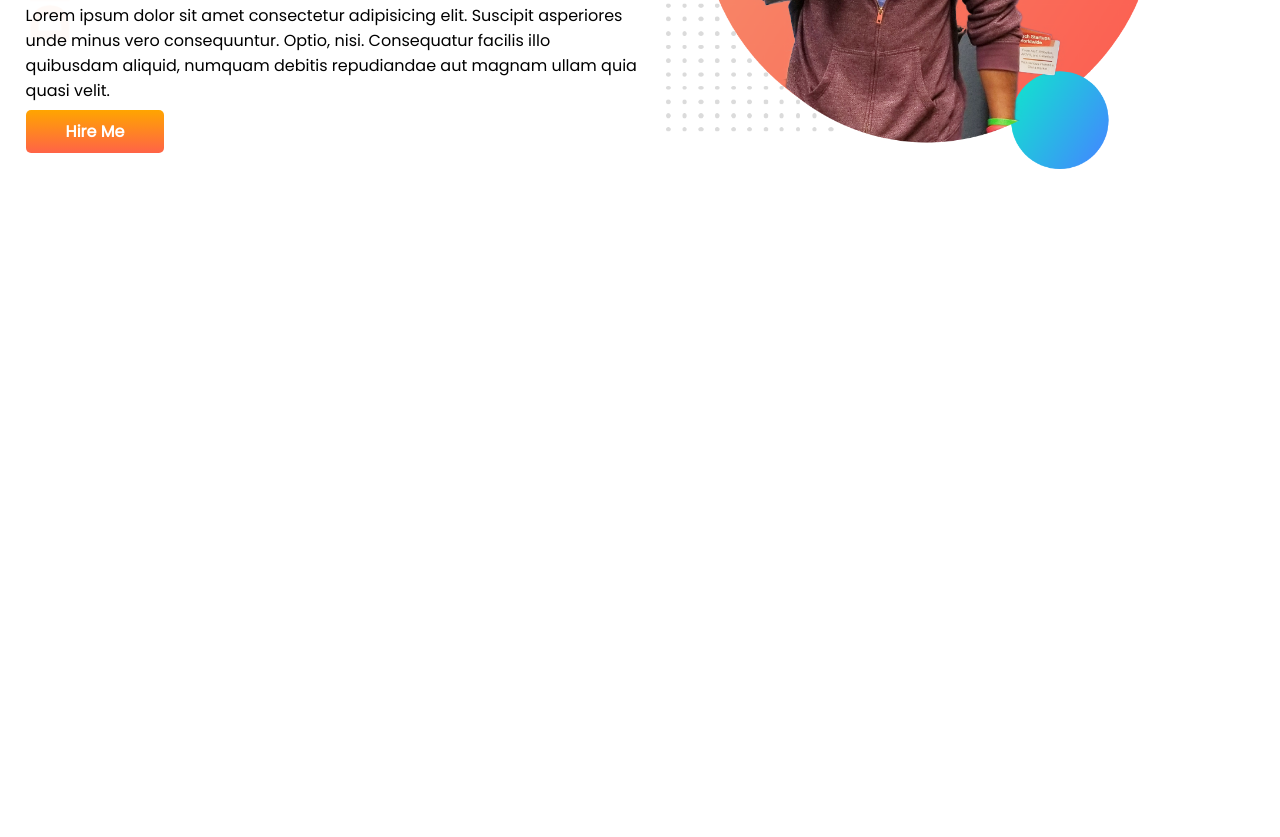
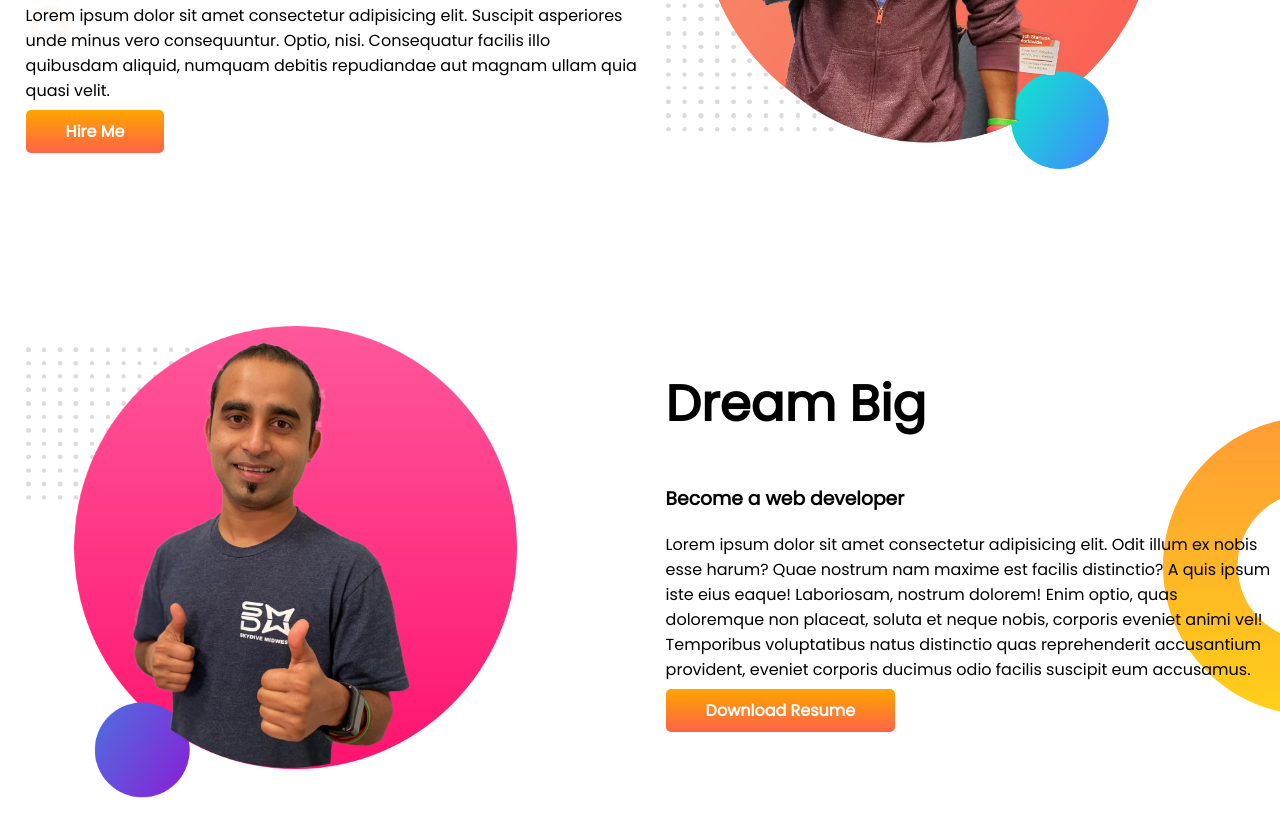
Before and after one commit to RifatBinAnwar/developer-portfolio, a plain HTML site: page index.html in a window 1280 px wide. Shown: the part 319-1156 px from the top of the page. Before the commit the page ends 800 px from the top, so only its background shows below. Drawn offline with Linux system fonts and the light colour scheme.

Commit message:
dream added

```diff
--- a/index.html
+++ b/index.html
@@ -26,15 +26,35 @@
           ullam quia quasi velit.
         </p>
         <a
-          class="link-button"
-          target="_blank"
-          href="https://www.linkedin.com/in/rifat-bin-anwar/"
-          >Hire Me</a
+          class="link-button" target="_blank" href="https://www.linkedin.com/in/rifat-bin-anwar/" >Hire Me</a
         >
       </div>
       <div class="half-width">
         <img src="images/jhankar.png" alt="" />
       </div>
     </section>
+
+    <section class="dream-big">
+      <div class="half-width">
+        <img src="images/jhankar2.png" alt="" />
+      </div>
+
+      <div class="half-width">
+        <h1>Dream Big</h1>
+        <h3>Become a web developer</h3>
+        <p>
+          Lorem ipsum dolor sit amet consectetur adipisicing elit. Odit illum ex
+          nobis esse harum? Quae nostrum nam maxime est facilis distinctio? A
+          quis ipsum iste eius eaque! Laboriosam, nostrum dolorem! Enim optio,
+          quas doloremque non placeat, soluta et neque nobis, corporis eveniet
+          animi vel! Temporibus voluptatibus natus distinctio quas reprehenderit
+          accusantium provident, eveniet corporis ducimus odio facilis suscipit
+          eum accusamus.
+        </p>
+        <a
+          class="link-button" target="_blank" href="https://www.linkedin.com/in/rifat-bin-anwar/" >Download Resume</a
+        >
+      </div>
+    </section>
   </body>
 </html>
--- a/style.css
+++ b/style.css
@@ -10,6 +10,7 @@ h1{
 }
 section{
     display: flex;
+    margin-bottom: 150px;
 }
 .half-width{
     width: 50%;
@@ -30,3 +31,8 @@ section{
     background-image: url(images/top-banner.png);
     background-repeat: no-repeat;
 }
+.dream-big{
+    background-image: url(images/dream-bg.png);
+    background-repeat: no-repeat;
+    background-position: right;
+}
```
